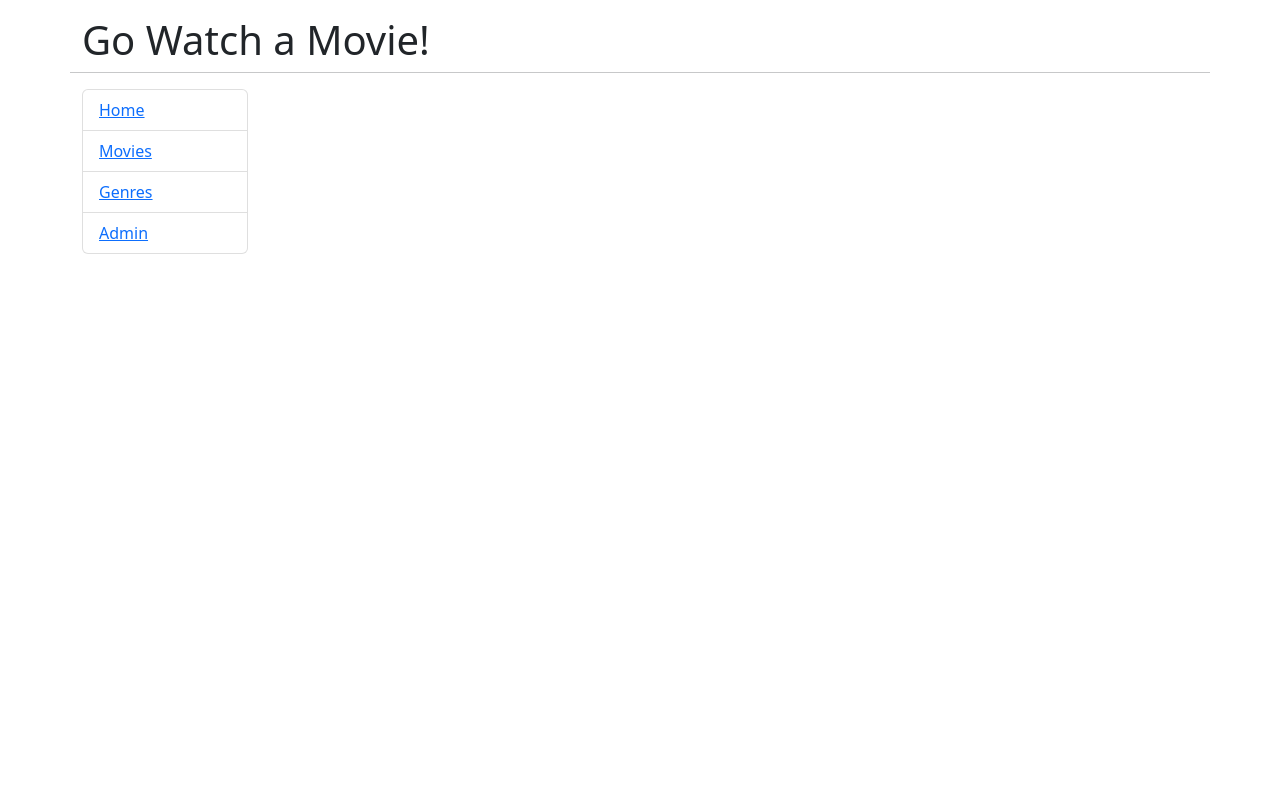
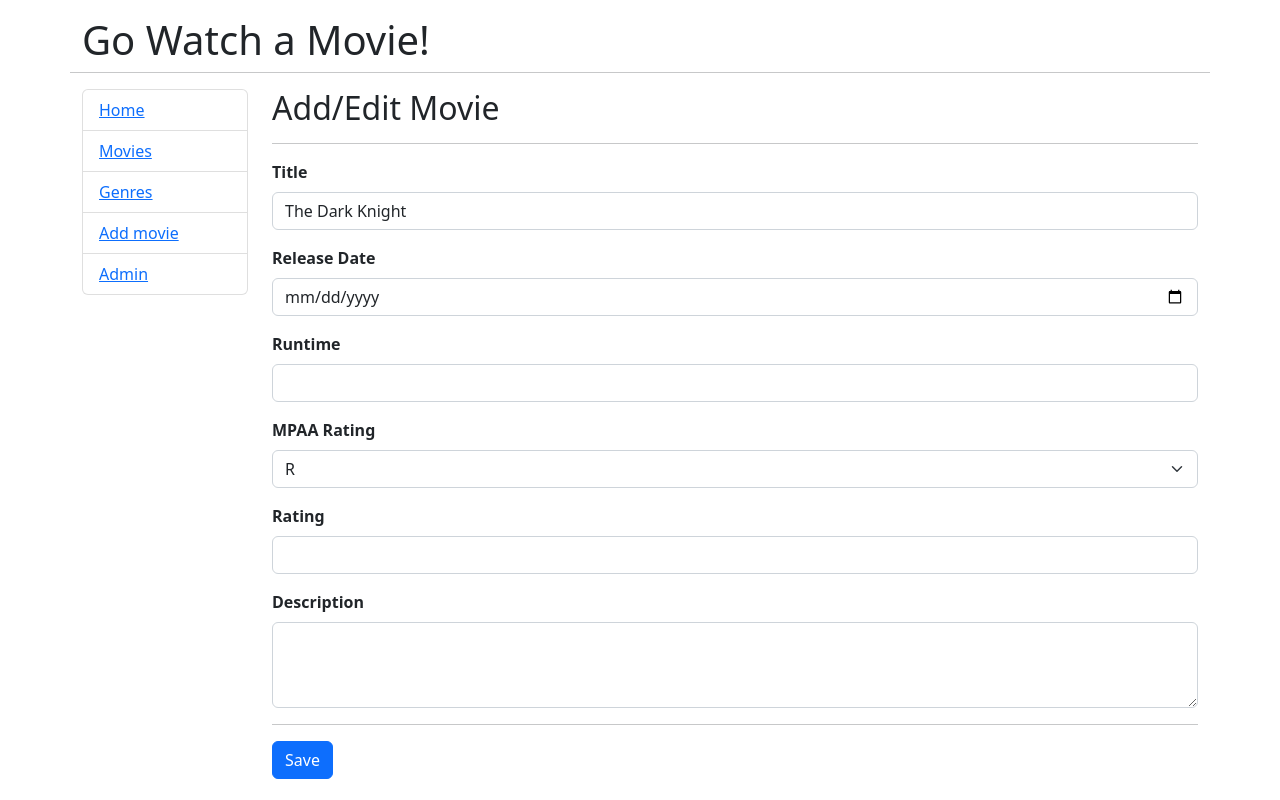
Before and after one commit to eXvimmer/working_with_react_and_Go, a React (Vite) app in the folder frontend/: page /admin/add in a window 1280 px wide. Built offline with nearby package versions, Linux system fonts and the light colour scheme.

Commit message:
frontend: build a form to add/edit a movie.

```diff
--- a/frontend/src/App.jsx
+++ b/frontend/src/App.jsx
@@ -3,6 +3,7 @@
 import Movies from "./routes/Movies";
 import Admin from "./routes/Admin";
 import Genres from "./routes/Genres";
+import EditMovie from "./routes/EditMovie";
 import Movie from "./components/Movie";
 import Genre from "./components/Genre";
 
@@ -28,6 +29,9 @@
                 <Link to="/genres">Genres</Link>
               </li>
               <li className="list-group-item">
+                <Link to="/admin/add">Add movie</Link>
+              </li>
+              <li className="list-group-item">
                 <Link to="/admin">Admin</Link>
               </li>
             </ul>
@@ -47,6 +51,7 @@
               <Genres />
             </Route>
             <Route exact path="/genre/:id" component={Genre} />
+            <Route exact path="/admin/add" component={EditMovie} />
             <Route exact path="/admin">
               <Admin />
             </Route>
--- a/frontend/src/components/Movie.jsx
+++ b/frontend/src/components/Movie.jsx
@@ -86,7 +86,7 @@
               </tr>
               <tr>
                 <td>
-                  <strong>Run time:</strong>
+                  <strong>Runtime:</strong>
                 </td>
                 <td>
                   <strong>{movie.runtime} minutes</strong>
--- /dev/null
+++ b/frontend/src/routes/EditMovie.css
@@ -0,0 +1,3 @@
+label {
+  font-weight: bold;
+}
--- /dev/null
+++ b/frontend/src/routes/EditMovie.jsx
@@ -0,0 +1,134 @@
+import { Component } from "react";
+import "./EditMovie.css";
+
+export class EditMovie extends Component {
+  constructor(props) {
+    super(props);
+
+    this.state = {
+      movie: {},
+      isLoading: true,
+      error: null,
+    };
+  }
+
+  componentDidMount() {
+    // TODO: replace this placeholder data with real one
+    this.setState({
+      movie: {
+        title: "The Dark Knight",
+        mpaa_rating: "R",
+      },
+    });
+  }
+
+  render() {
+    const { movie /*,isLoading, error*/ } = this.state;
+
+    return (
+      <>
+        <h2>Add/Edit Movie</h2>
+        <hr />
+        <form>
+          <div className="mb-3">
+            <label htmlFor="title" className="form-label">
+              Title
+            </label>
+            <input
+              type="text"
+              id="title"
+              name="title"
+              className="form-control"
+              value={movie.title}
+            />
+          </div>
+          <div className="mb-3">
+            <label htmlFor="release_date" className="form-label">
+              Release Date
+            </label>
+            <input
+              type="date"
+              id="release_date"
+              name="release_date"
+              className="form-control"
+              value={movie.release_date}
+            />
+          </div>
+          <div className="mb-3">
+            <label htmlFor="runtime" className="form-label">
+              Runtime
+            </label>
+            <input
+              type="number"
+              id="runtime"
+              name="runtime"
+              className="form-control"
+              value={movie.runtime}
+            />
+          </div>
+
+          <div className="mb-3">
+            <label htmlFor="mpaa_rating" className="form-label">
+              MPAA Rating
+            </label>
+            <select
+              id="mpaa_rating"
+              name="mpaa_rating"
+              value={movie.mpaa_rating}
+              className="form-select"
+              required
+            >
+              <option className="form-select">Choose...</option>
+              <option className="form-select" value="G">
+                G
+              </option>
+              <option className="form-select" value="PG">
+                PG
+              </option>
+              <option className="form-select" value="PG13">
+                PG13
+              </option>
+              <option className="form-select" value="R">
+                R
+              </option>
+              <option className="form-select" value="NC17">
+                NC17
+              </option>
+            </select>
+          </div>
+          <div className="mb-3">
+            <label htmlFor="rating" className="form-label">
+              Rating
+            </label>
+            <input
+              type="number"
+              min="1"
+              max="5"
+              id="rating"
+              name="rating"
+              className="form-control"
+              value={movie.rating}
+            />
+          </div>
+          <div className="mb-3">
+            <label htmlFor="description" className="form-label">
+              Description
+            </label>
+            <textarea
+              id="description"
+              name="description"
+              className="form-control"
+              rows="3"
+            >
+              {movie.description}
+            </textarea>
+          </div>
+          <hr />
+          <button className="btn btn-primary">Save</button>
+        </form>
+      </>
+    );
+  }
+}
+
+export default EditMovie;
```
